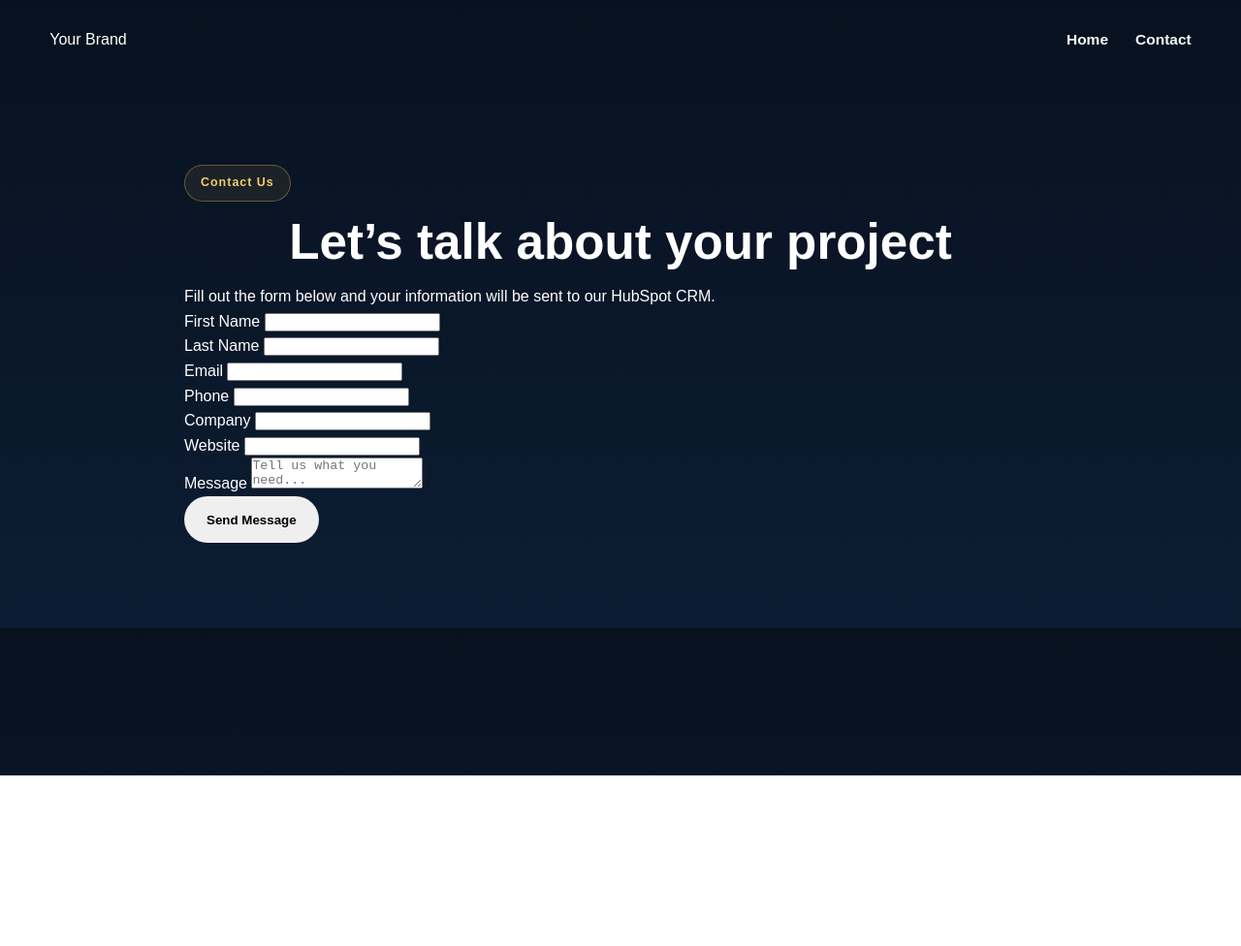
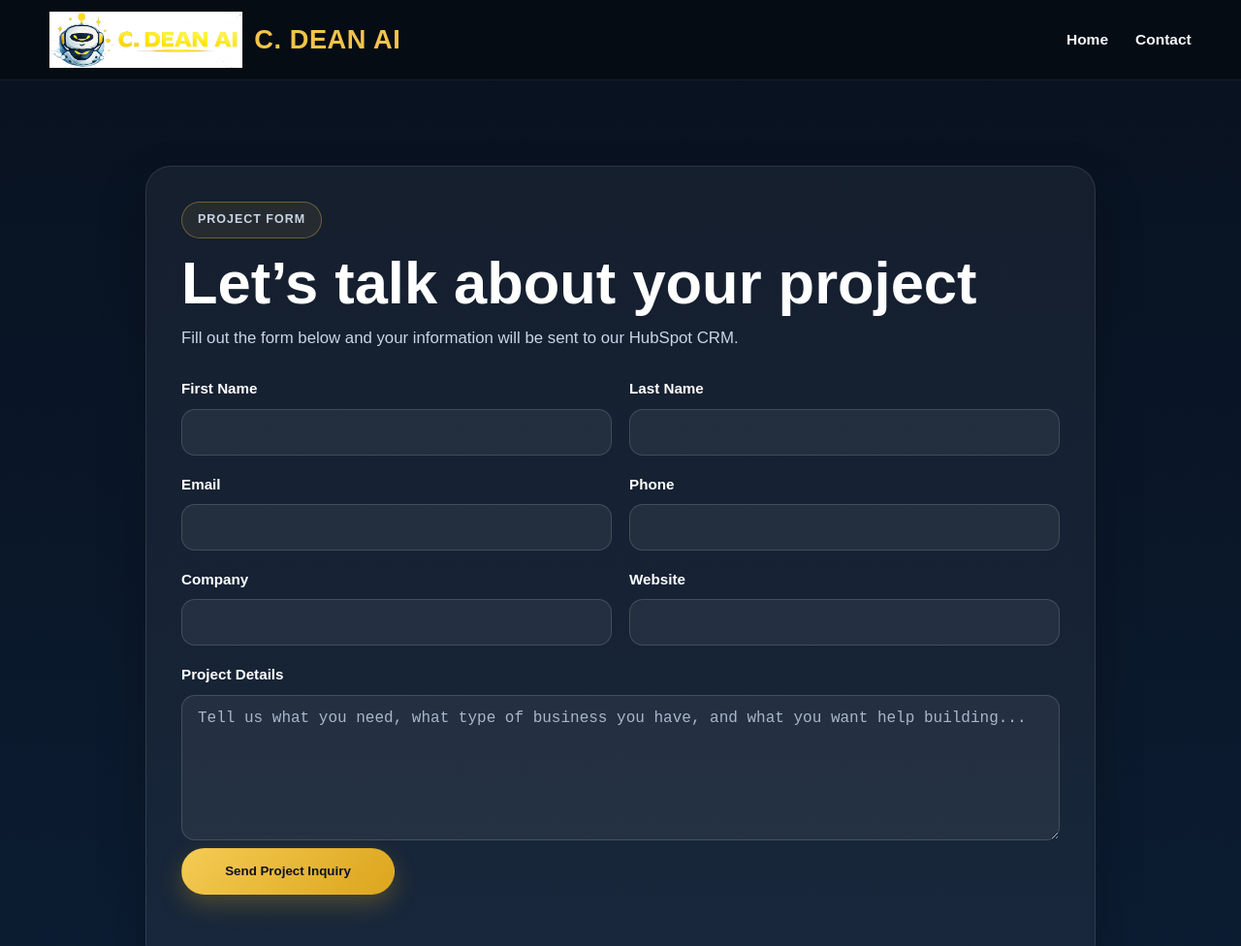
Before and after one commit to ChristopherDeanTech/white-label-ai-saas, a website: page public/contact.html in a window 1280 px wide. Shown: the top 976 px of the page at 97% size. Before the commit the page ends 800 px from the top, so only its background shows below. Drawn offline with Linux system fonts and the light colour scheme.

Commit message:
Updated files

```diff
--- a/public/contact.html
+++ b/public/contact.html
@@ -3,79 +3,90 @@
 <head>
 <meta charset="UTF-8" />
 <meta name="viewport" content="width=device-width, initial-scale=1.0" />
-<title>Contact Us</title>
+<title>Contact Us | C. DEAN AI</title>
 <link rel="stylesheet" href="/css/style.css" />
 </head>
 <body>
-<header class="site-header">
-<nav class="nav container">
-<a href="/" class="brand">Your Brand</a>
-<div class="nav-links">
+
+<header class="header">
+<div class="container nav">
+<a href="/" class="brand">
+<img src="/assets/logo.png" alt="C. DEAN AI logo" class="logo" />
+<span class="brand-name">C. DEAN AI</span>
+</a>
+
+<nav class="nav-links">
 <a href="/">Home</a>
 <a href="/contact">Contact</a>
+</nav>
 </div>
-</nav>
 </header>
 
-<main class="section">
-<div class="container" style="max-width: 900px;">
-<div class="cta-box">
-<p class="eyebrow">Contact Us</p>
-<h1 class="section-title">Let’s talk about your project</h1>
-<p class="section-subtitle">
+<main class="contact-page">
+<section class="section">
+<div class="container contact-shell">
+<div class="contact-card">
+<div class="contact-intro">
+<p class="eyebrow">PROJECT FORM</p>
+<h1 class="contact-title">Let’s talk about your project</h1>
+<p class="contact-subtitle">
 Fill out the form below and your information will be sent to our HubSpot CRM.
 </p>
+</div>
 
-<form id="hubspotLeadForm" class="contact-form mt-3">
-<div class="grid grid-2">
-<div>
+<form id="hubspotLeadForm" class="contact-form">
+<div class="form-grid">
+<div class="form-group">
 <label for="firstname">First Name</label>
 <input type="text" id="firstname" name="firstname" required />
 </div>
 
-<div>
+<div class="form-group">
 <label for="lastname">Last Name</label>
 <input type="text" id="lastname" name="lastname" required />
 </div>
 </div>
 
-<div class="grid grid-2 mt-2">
-<div>
+<div class="form-grid">
+<div class="form-group">
 <label for="email">Email</label>
 <input type="email" id="email" name="email" required />
 </div>
 
-<div>
+<div class="form-group">
 <label for="phone">Phone</label>
 <input type="text" id="phone" name="phone" />
 </div>
 </div>
 
-<div class="grid grid-2 mt-2">
-<div>
+<div class="form-grid">
+<div class="form-group">
 <label for="company">Company</label>
 <input type="text" id="company" name="company" />
 </div>
 
-<div>
+<div class="form-group">
 <label for="website">Website</label>
 <input type="text" id="website" name="website" />
 </div>
 </div>
 
-<div class="mt-2">
-<label for="message">Message</label>
-<textarea id="message" name="message" placeholder="Tell us what you need..."></textarea>
+<div class="form-group">
+<label for="message">Project Details</label>
+<textarea
+id="message"
+name="message"
+rows="6"
+placeholder="Tell us what you need, what type of business you have, and what you want help building..."
+></textarea>
 </div>
 
-<div class="mt-3">
-<button type="submit" class="btn btn-primary">Send Message</button>
-</div>
-
-<p id="formStatus" class="mt-2"></p>
+<button type="submit" class="btn primary form-submit">Send Project Inquiry</button>
+<p id="formStatus" class="form-status"></p>
 </form>
 </div>
 </div>
+</section>
 </main>
 
 <script src="/js/hubspot-form.js"></script>
--- a/public/css/style.css
+++ b/public/css/style.css
@@ -387,3 +387,118 @@ flex-direction: column;
 text-align: center;
 }
 }
+/* =========================
+CONTACT PAGE / FORM
+========================= */
+.contact-page {
+min-height: 100vh;
+}
+
+.contact-shell {
+max-width: 980px;
+}
+
+.contact-card {
+background: rgba(255, 255, 255, 0.05);
+border: 1px solid rgba(255, 255, 255, 0.1);
+border-radius: 26px;
+padding: 36px;
+box-shadow: 0 22px 50px rgba(0, 0, 0, 0.22);
+}
+
+.contact-intro {
+margin-bottom: 26px;
+}
+
+.contact-title {
+font-size: clamp(2.2rem, 4.8vw, 4rem);
+line-height: 1.05;
+margin-bottom: 12px;
+color: #ffffff;
+}
+
+.contact-subtitle {
+color: #c9d4e5;
+font-size: 1.05rem;
+max-width: 700px;
+}
+
+.contact-form {
+margin-top: 8px;
+}
+
+.form-grid {
+display: grid;
+grid-template-columns: 1fr 1fr;
+gap: 18px;
+margin-bottom: 18px;
+}
+
+.form-group {
+display: flex;
+flex-direction: column;
+}
+
+.form-group label {
+font-size: 0.95rem;
+font-weight: 700;
+color: #ffffff;
+margin-bottom: 8px;
+}
+
+.form-group input,
+.form-group textarea {
+width: 100%;
+border: 1px solid rgba(255, 255, 255, 0.14);
+background: rgba(255, 255, 255, 0.06);
+color: #ffffff;
+border-radius: 14px;
+padding: 14px 16px;
+font-size: 1rem;
+outline: none;
+transition: border-color 0.2s ease, box-shadow 0.2s ease, background 0.2s ease;
+}
+
+.form-group input::placeholder,
+.form-group textarea::placeholder {
+color: #a8b6cc;
+}
+
+.form-group input:focus,
+.form-group textarea:focus {
+border-color: rgba(244, 203, 84, 0.7);
+box-shadow: 0 0 0 4px rgba(244, 203, 84, 0.12);
+background: rgba(255, 255, 255, 0.08);
+}
+
+.form-group textarea {
+resize: vertical;
+min-height: 150px;
+}
+
+.form-submit {
+margin-top: 8px;
+min-width: 220px;
+}
+
+.form-status {
+margin-top: 16px;
+min-height: 24px;
+font-weight: 700;
+color: #c9d4e5;
+}
+
+@media (max-width: 768px) {
+.contact-card {
+padding: 24px 18px;
+}
+
+.form-grid {
+grid-template-columns: 1fr;
+gap: 14px;
+}
+
+.form-submit {
+width: 100%;
+}
+}
```
Also changed, not shown: public/index.html (+4 -4 lines).
